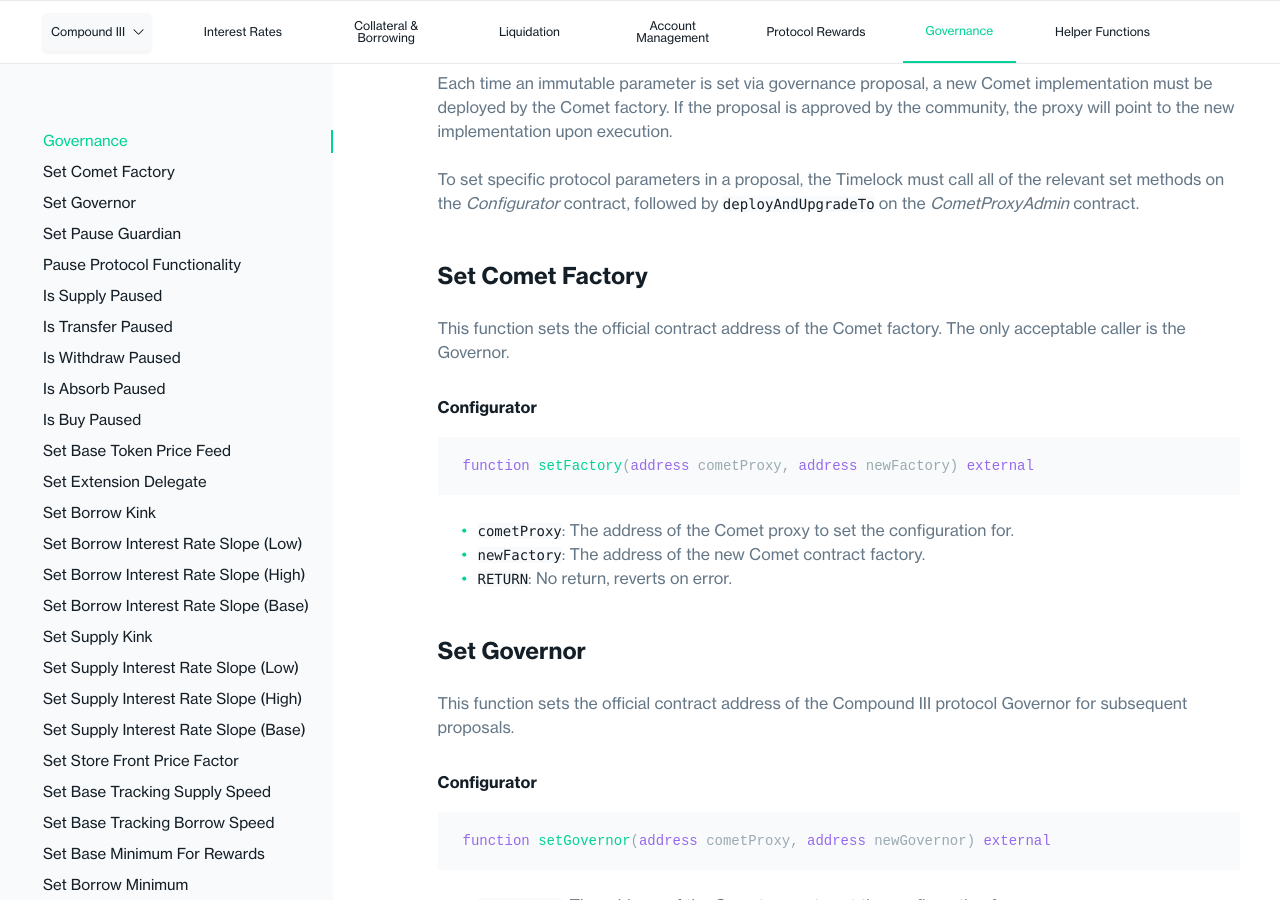
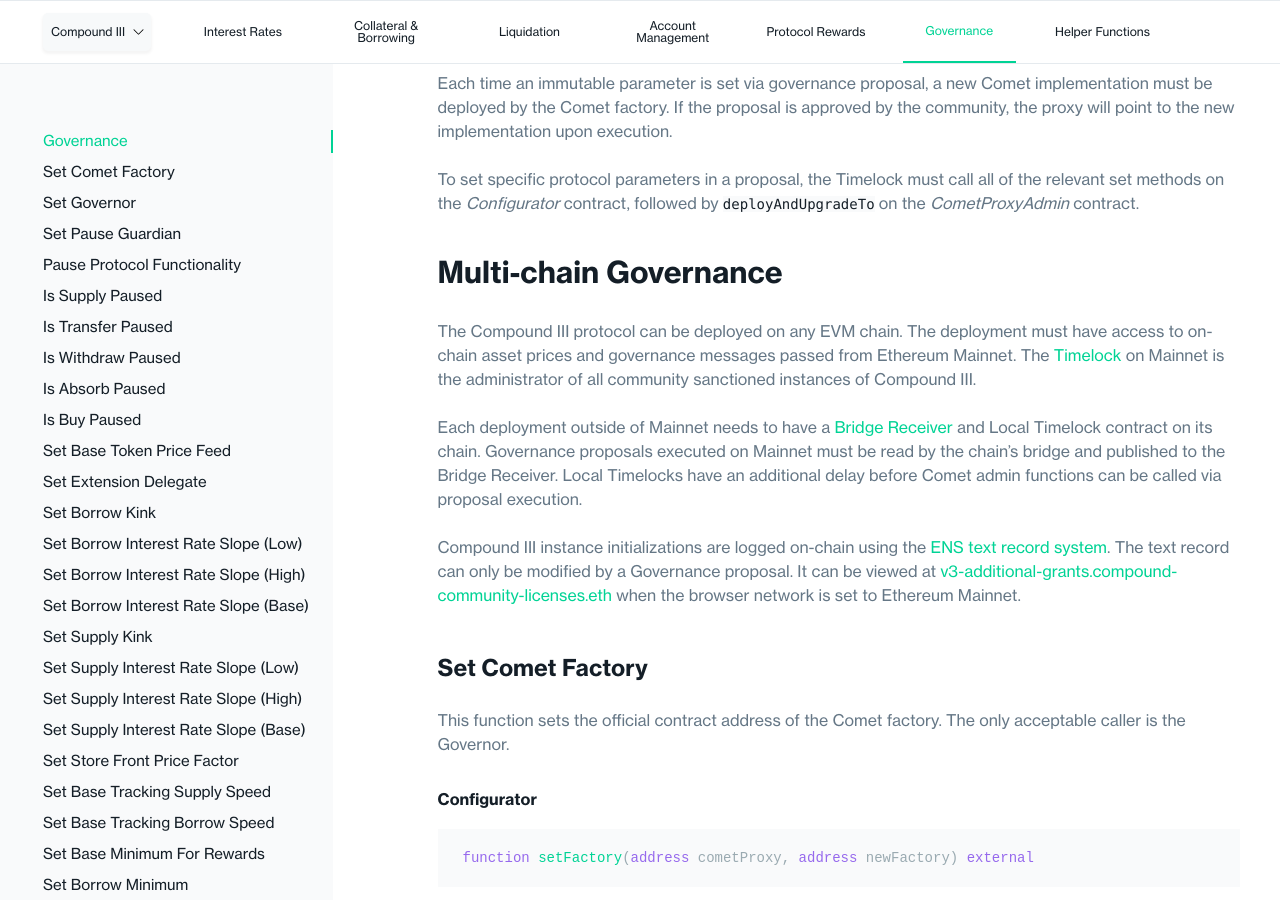
Before and after one commit to compound-finance/compound-finance.github.io, a Jekyll site: the page built from docs/pages/v3/governance.md, in a window 1280 px wide and 900 px high, scrolled down 400 px. Built offline with Jekyll 4.4.1, drawn with Linux system fonts in a browser that asks for light colours.

Commit message:
Multichain Governance Docs (#39)
Multi-chain gov details for Comet

```diff
--- a/docs/pages/v3/governance.md
+++ b/docs/pages/v3/governance.md
@@ -55,6 +55,14 @@
 Each time an immutable parameter is set via governance proposal, a new Comet implementation must be deployed by the Comet factory. If the proposal is approved by the community, the proxy will point to the new implementation upon execution.
 
 To set specific protocol parameters in a proposal, the Timelock must call all of the relevant set methods on the *Configurator* contract, followed by `deployAndUpgradeTo` on the *CometProxyAdmin* contract.
+
+## Multi-chain Governance
+
+The Compound III protocol can be deployed on any EVM chain. The deployment must have access to on-chain asset prices and governance messages passed from Ethereum Mainnet. The [Timelock](/v2/governance/#timelock) on Mainnet is the administrator of all community sanctioned instances of Compound III.
+
+Each deployment outside of Mainnet needs to have a [Bridge Receiver](https://github.com/compound-finance/comet/blob/main/contracts/bridges/BaseBridgeReceiver.sol) and Local Timelock contract on its chain. Governance proposals executed on Mainnet must be read by the chain's bridge and published to the Bridge Receiver. Local Timelocks have an additional delay before Comet admin functions can be called via proposal execution.
+
+Compound III instance initializations are logged on-chain using the [ENS text record system](https://docs.ens.domains/ens-improvement-proposals/ensip-5-text-records). The text record can only be modified by a Governance proposal. It can be viewed at [v3-additional-grants.compound-community-licenses.eth](https://app.ens.domains/name/v3-additional-grants.compound-community-licenses.eth/details) when the browser network is set to Ethereum Mainnet.
 
 ### Set Comet Factory
 
```
Also changed, not shown: docs/pages/v2/governance.md (+1 -1 lines).
